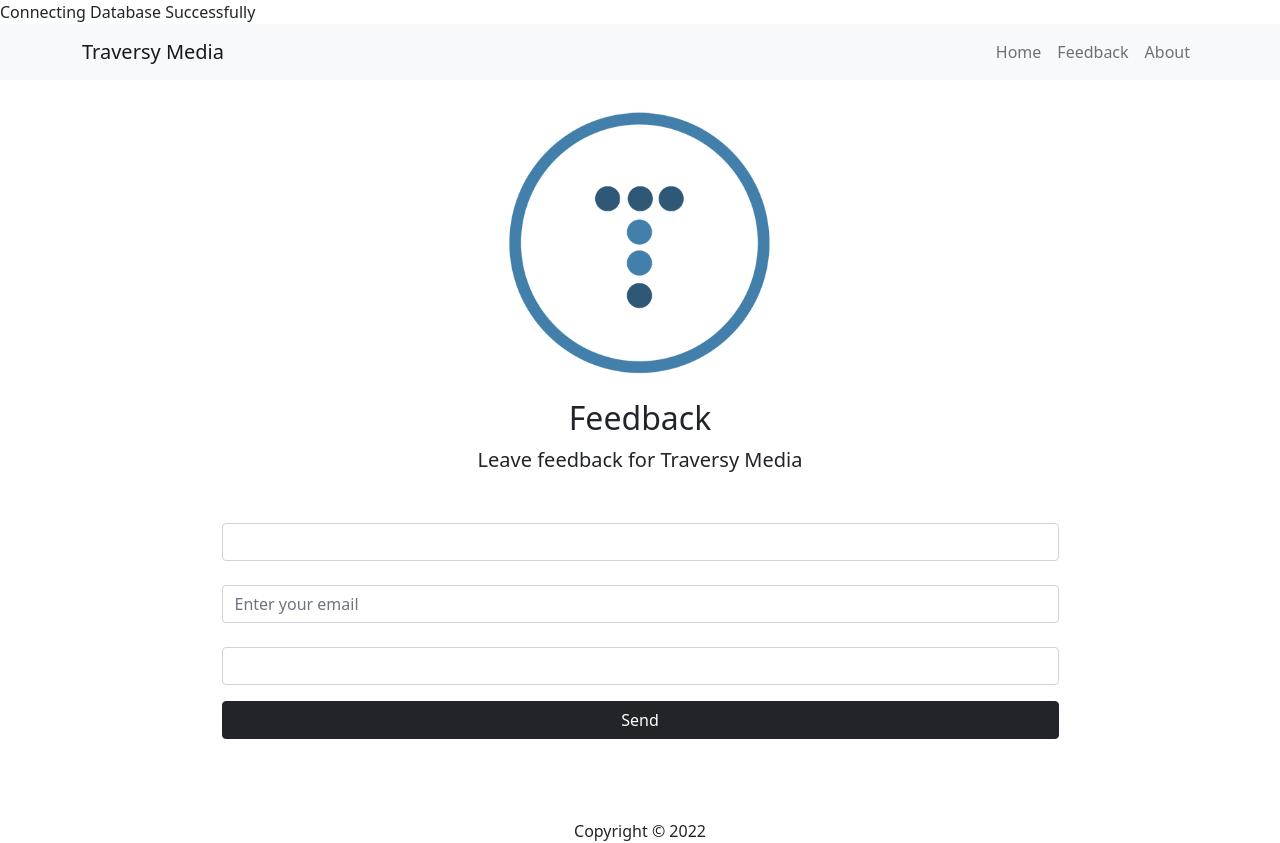
After one commit to ZeroToH3ro/PHP-Learning, a PHP site: page /feedback/index.php in a window 1280 px wide. The commit adds this page. Run offline with PHP 8.4, Linux system fonts and the light colour scheme.

Commit message:
add from zero dev

```diff
--- /dev/null
+++ b/feedback/about.php
@@ -0,0 +1,5 @@
+<?php include './inc/header.php' ?>
+    <h2>About</h2>
+
+    <p class="text-center">Lorem ipsum dolor sit amet consectetur, adipisicing elit. Inventore impedit totam porro iure reiciendis autem possimus sapiente, optio, exercitationem ipsum assumenda mollitia, recusandae expedita culpa ratione voluptatem esse quos quam?</p>
+<?php include './inc/footer.php'?>
--- /dev/null
+++ b/feedback/config/database.php
@@ -0,0 +1,15 @@
+<?php
+    const DB_HOST = 'localhost';
+    const DB_USER = 'root';
+    const DB_PASS = 'minh21052002@@';
+    const DB_NAME = 'php_dev';
+
+    $conn = new mysqli(DB_HOST, DB_USER, DB_PASS, DB_NAME);
+
+    if($conn -> connect_error){
+        die('Connection fail' . $conn ->connect_error);
+    }
+
+    echo 'Connecting Database Successfully';
+
+?>
--- /dev/null
+++ b/feedback/inc/footer.php
@@ -0,0 +1,11 @@
+</div>
+</main>
+
+<footer class="text-center mt-5">
+    Copyright &copy; 2022
+</footer>
+
+<script src="https://cdn.jsdelivr.net/npm/bootstrap@5.0.2/dist/js/bootstrap.bundle.min.js" integrity="sha384-MrcW6ZMFYlzcLA8Nl+NtUVF0sA7MsXsP1UyJoMp4YLEuNSfAP+JcXn/tWtIaxVXM" crossorigin="anonymous"></script>
+
+</body>
+</html>
--- /dev/null
+++ b/feedback/inc/header.php
@@ -0,0 +1,36 @@
+<?php include './config/database.php'; ?>
+
+<!DOCTYPE html>
+<html lang="en">
+<head>
+    <meta charset="UTF-8">
+    <meta http-equiv="X-UA-Compatible" content="IE=edge">
+    <meta name="viewport" content="width=device-width, initial-scale=1.0">
+    <link href="https://cdn.jsdelivr.net/npm/bootstrap@5.0.2/dist/css/bootstrap.min.css" rel="stylesheet" integrity="sha384-EVSTQN3/azprG1Anm3QDgpJLIm9Nao0Yz1ztcQTwFspd3yD65VohhpuuCOmLASjC" crossorigin="anonymous">
+    <title>Leave Feedback</title>
+</head>
+<body>
+<nav class="navbar navbar-expand-sm navbar-light bg-light mb-4">
+    <div class="container">
+        <a class="navbar-brand" href="#">Traversy Media</a>
+        <button class="navbar-toggler" type="button" data-bs-toggle="collapse" data-bs-target="#navbarNav" aria-controls="navbarNav" aria-expanded="false" aria-label="Toggle navigation">
+            <span class="navbar-toggler-icon"></span>
+        </button>
+        <div class="collapse navbar-collapse" id="navbarNav">
+            <ul class="navbar-nav ms-auto">
+                <li class="nav-item">
+                    <a class="nav-link" href="/PhPLearning/feedback/index.php">Home</a>
+                </li>
+                <li class="nav-item">
+                    <a class="nav-link" href="/PhPLearning/feedback/feedback.php">Feedback</a>
+                </li>
+                <li class="nav-item">
+                    <a class="nav-link" href="/PhPLearning/feedback/about.php">About</a>
+                </li>
+            </ul>
+        </div>
+    </div>
+</nav>
+
+<main>
+    <div class="container d-flex flex-column align-items-center">
--- /dev/null
+++ b/feedback/index.php
@@ -0,0 +1,92 @@
+<?php include './inc/header.php' ?>
+
+<?php
+$name = $email = $body = '';
+$nameErr = $emailErr = $bodyErr = '';
+if (isset($_POST['submit'])) {
+    #Validate name
+    if (empty($_POST['name'])) {
+        $nameErr = 'Name is required';
+    } else {
+        $name = filter_input(
+            INPUT_POST,
+            'name',
+            FILTER_SANITIZE_SPECIAL_CHARS
+        );
+    }
+    #Validate email
+    if (empty($_POST['email'])) {
+        $emailErr = 'Email is required.';
+    } else {
+        $email = filter_input(
+            INPUT_POST,
+            'email',
+            FILTER_SANITIZE_EMAIL
+        );
+    }
+    #Validate body
+    if (empty($_POST['body'])) {
+        $bodyErr = 'Body is required.';
+    } else {
+        $body = filter_input(
+            INPUT_POST,
+            'body',
+            FILTER_SANITIZE_FULL_SPECIAL_CHARS
+        );
+    }
+
+    #Validate for all
+    if (empty($bodyErr) && empty($emailErr) && empty($nameErr)) {
+        // Prepare the SQL statement to insert data into table
+        $sql = "INSERT INTO feedback (name, email, body) VALUES ('$name', '$email', '$body')";
+        if (mysqli_query($conn, $sql)) {
+            header('Location: feedback.php');
+        } else {
+            // error
+            echo 'Error: ' . mysqli_error($conn);
+        }
+    }
+}
+?>
+
+<img src="/PhPLearning/feedback/img/logo.png" class="w-25 mb-3" alt="">
+<h2>Feedback</h2>
+<?php echo isset($name) ? $name : ''; ?>
+<p class="lead text-center">Leave feedback for Traversy Media</p>
+<form action="<?php echo htmlspecialchars($_SERVER['PHP_SELF']) ?>" method="POST" class="mt-4 w-75">
+    <div class="mb-3">
+        <label for="name" class="form-label"></label>
+        <input type="text" name="name" class="form-control <?php
+                                                            !$nameErr ? 'is-invalid' : '';
+                                                            ?>" placeholder="Enter your name" id="name" value=" <?php echo $name; ?> ">
+        <div id="validationServerFeedback" class="invalid-feedback">
+            Please provide a valid name.
+        </div>
+    </div>
+
+    <div class="mb-3">
+        <label for="email" class="form-label"></label>
+        <input type="email" name="email" class="form-control <?php
+                                                                !$emailErr ? 'is-invalid' : '';
+                                                                ?>" placeholder="Enter your email" id="email" value=" <?php echo $email; ?> ">
+        <div id="validationServerFeedback" class="invalid-feedback">
+            Please provide a valid email.
+        </div>
+    </div>
+
+
+    <div class="mb-3">
+        <label for="body" class="form-label"></label>
+        <input type="text" name="body" placeholder="Enter your feedback" value=" <?php echo $body; ?> " class="form-control <?php !$bodyErr ? 'is-invalid' : '' ?> ">
+        <div id="validationServerFeedback" class="invalid-feedback">
+            Please provide a valid content.
+        </div>
+    </div>
+
+    <div class="mb-3">
+        <input type="submit" value="Send" class="btn btn-dark w-100" name="submit">
+    </div>
+
+</form>
+
+<?php include './inc/footer.php' ?>
```
Also changed, not shown: conditional.php (+38 -30 lines), feedback/feedback.php (added, +28 -0 lines), feedback/img/logo.png (added).
